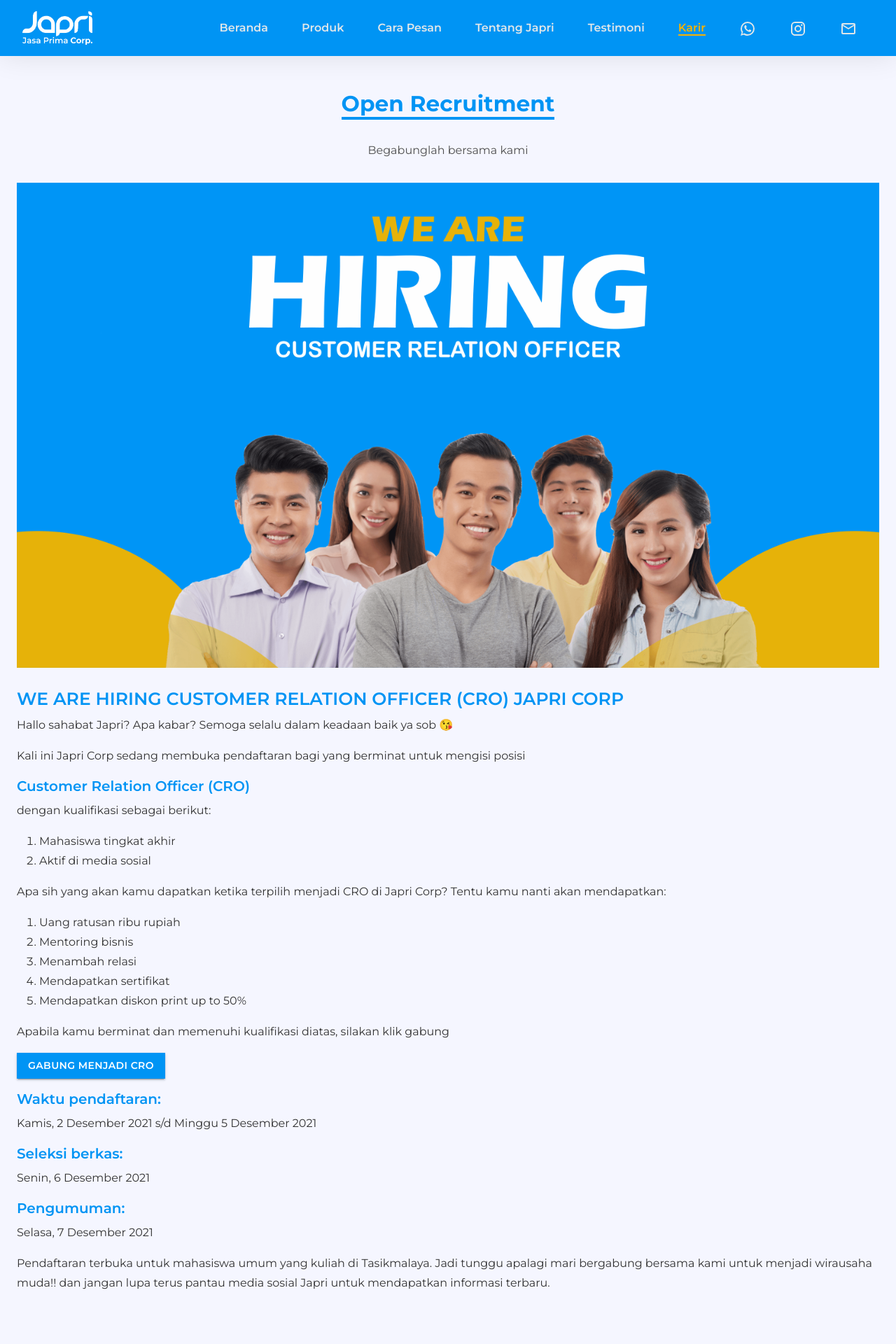
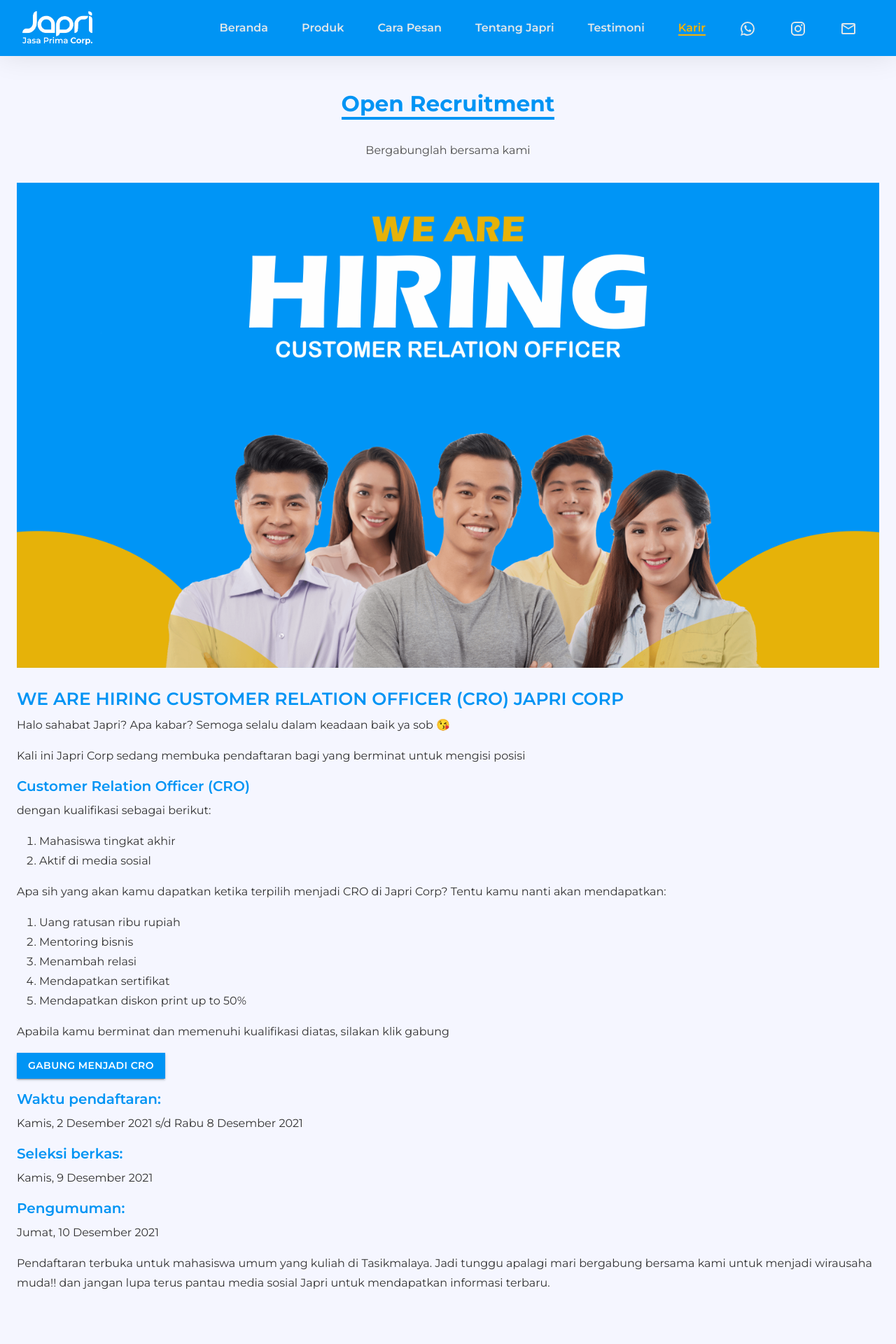
Before and after one commit to aridarsan/japri-corp, a React (Create React App) app: page /karir in a window 1280 px wide. Shown: the top 1920 px of the page at 70% size. Built offline with nearby package versions, Linux system fonts and the light colour scheme; what react-swipeable-views-utils would draw is missing.

Commit message:
edit timeline

```diff
--- a/src/Components/Karir.js
+++ b/src/Components/Karir.js
@@ -80,7 +80,7 @@
               <span className='borderBottom'>Open Recruitment</span>
             </h3>
 
-            <p className='pjudul'>Begabunglah bersama kami</p>
+            <p className='pjudul'>Bergabunglah bersama kami</p>
           </Grid>
         </Grid>
 
@@ -97,7 +97,7 @@
             <h4>WE ARE HIRING CUSTOMER RELATION OFFICER (CRO) JAPRI CORP</h4>
 
             <p>
-              Hallo sahabat Japri? Apa kabar? Semoga selalu dalam keadaan baik
+              Halo sahabat Japri? Apa kabar? Semoga selalu dalam keadaan baik
               ya sob 😘
             </p>
 
@@ -227,13 +227,13 @@
             </a>
 
             <h5>Waktu pendaftaran:</h5>
-            <p>Kamis, 2 Desember 2021 s/d Minggu 5 Desember 2021</p>
+            <p>Kamis, 2 Desember 2021 s/d Rabu 8 Desember 2021</p>
 
             <h5> Seleksi berkas:</h5>
-            <p>Senin, 6 Desember 2021</p>
+            <p>Kamis, 9 Desember 2021</p>
 
             <h5> Pengumuman:</h5>
-            <p>Selasa, 7 Desember 2021</p>
+            <p>Jumat, 10 Desember 2021</p>
 
             <p>
               Pendaftaran terbuka untuk mahasiswa umum yang kuliah di
```
